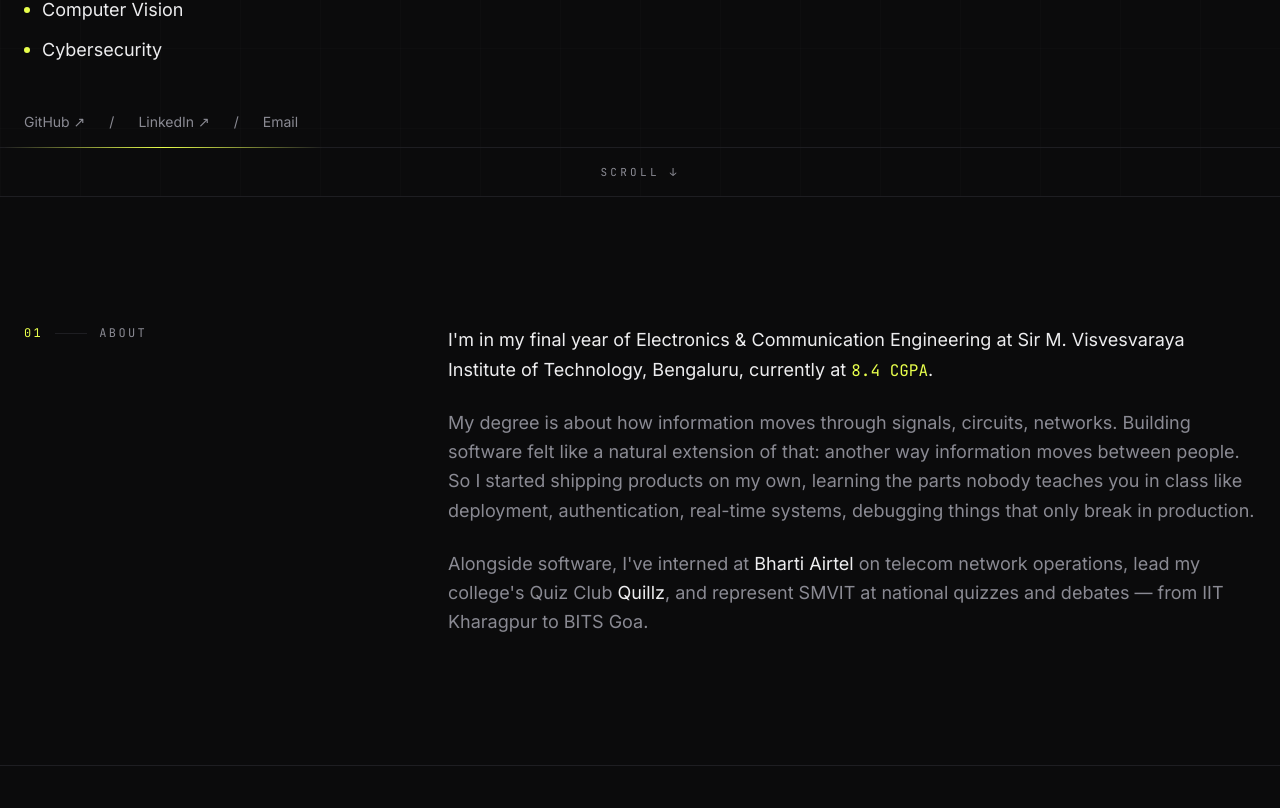
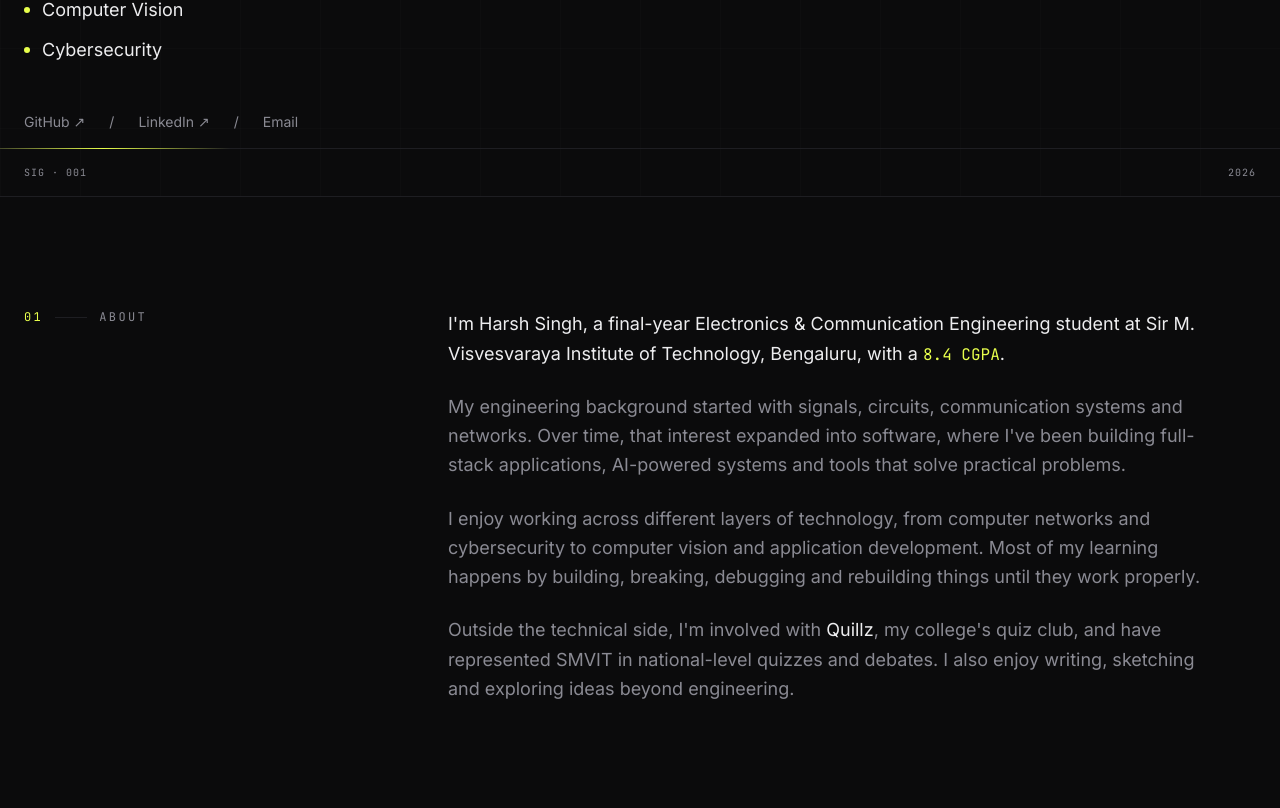
Before and after one commit to Harsh-1701/Portfolio, a Next.js app: page / in a window 1280 px wide. Shown: the part 912-1720 px from the top of the page. Built offline with nearby package versions, Linux system fonts and the light colour scheme.

Commit message:
Refined portfolio layout and sections

```diff
--- a/components/About.tsx
+++ b/components/About.tsx
@@ -2,29 +2,46 @@ import SectionLabel from "./SectionLabel";
 
 export default function About() {
   return (
-    <section id="about" className="px-6 py-32 border-t border-line">
-      <div className="mx-auto max-w-7xl grid md:grid-cols-12 gap-10">
+    <section
+      id="about"
+      className="border-t border-line px-6 py-28"
+    >
+      <div className="mx-auto grid max-w-7xl gap-10 md:grid-cols-12">
         <div className="md:col-span-4">
           <SectionLabel index="01" label="About" />
         </div>
-        <div className="md:col-span-8 space-y-6 text-lg leading-relaxed">
+
+        <div className="md:col-span-8 max-w-3xl space-y-6 text-lg leading-relaxed">
           <p>
-            I'm in my final year of Electronics & Communication Engineering at
-            Sir M. Visvesvaraya Institute of Technology, Bengaluru, currently at{" "}
-            <span className="text-accent font-mono text-base">8.4 CGPA</span>.
+            I'm <span className="text-text">Harsh Singh</span>, a final-year
+            Electronics & Communication Engineering student at Sir M.
+            Visvesvaraya Institute of Technology, Bengaluru, with a{" "}
+            <span className="font-mono text-base text-accent">
+              8.4 CGPA
+            </span>.
           </p>
+
           <p className="text-muted">
-            My degree is about how information moves through signals, circuits,
-            networks. Building software felt like a natural extension of that: another
-            way information moves between people. So I started shipping products on my
-            own, learning the parts nobody teaches you in class like deployment,
-            authentication, real-time systems, debugging things that only break in production.
+            My engineering background started with signals, circuits,
+            communication systems and networks. Over time, that interest
+            expanded into software, where I've been building full-stack
+            applications, AI-powered systems and tools that solve practical
+            problems.
           </p>
+
           <p className="text-muted">
-            Alongside software, I've interned at{" "}
-            <span className="text-text">Bharti Airtel</span> on telecom network operations,
-            lead my college's Quiz Club <span className="text-text">Quillz</span>, and
-            represent SMVIT at national quizzes and debates — from IIT Kharagpur to BITS Goa.
+            I enjoy working across different layers of technology, from
+            computer networks and cybersecurity to computer vision and
+            application development. Most of my learning happens by building,
+            breaking, debugging and rebuilding things until they work properly.
+          </p>
+
+          <p className="text-muted">
+            Outside the technical side, I'm involved with{" "}
+            <span className="text-text">Quillz</span>, my college's quiz club,
+            and have represented SMVIT in national-level quizzes and debates.
+            I also enjoy writing, sketching and exploring ideas beyond
+            engineering.
           </p>
         </div>
       </div>
--- a/components/Hero.tsx
+++ b/components/Hero.tsx
@@ -163,17 +163,12 @@ export default function Hero() {
       </div>
 
       <div className="absolute bottom-0 left-0 right-0">
-
         <SignalLine />
 
-        <div className="mx-auto flex max-w-7xl justify-center px-6 py-4">
-
-          <span className="font-mono text-[11px] uppercase tracking-[0.3em] text-muted">
-            Scroll ↓
-          </span>
-
+        <div className="mx-auto max-w-7xl px-6 py-4 flex justify-between font-mono text-[10px] uppercase tracking-widest text-muted">
+          <span>SIG · 001</span>
+          <span>2026</span>
         </div>
-
       </div>
 
     </section>
--- a/components/Projects.tsx
+++ b/components/Projects.tsx
@@ -4,7 +4,7 @@ import { projects } from "./projects/projectsData";
 
 export default function Projects() {
   return (
-    <section className="border-t border-line px-6 py-32">
+    <section id="work" className="border-t border-line px-6 py-32">
       <div className="mx-auto max-w-7xl">
         <div className="mb-16 grid gap-10 md:grid-cols-12">
           <div className="md:col-span-4">
--- a/components/SignalLine.tsx
+++ b/components/SignalLine.tsx
@@ -1,14 +1,19 @@
 "use client";
+
 import { motion } from "framer-motion";
 
 export default function SignalLine() {
   return (
     <div className="relative h-px w-full overflow-hidden bg-line">
       <motion.div
-        initial={{ x: "-20%" }}
-        animate={{ x: "120%" }}
-        transition={{ duration: 6, repeat: Infinity, ease: "linear" }}
-        className="absolute top-0 h-px w-1/4 bg-gradient-to-r from-transparent via-accent to-transparent"
+        initial={{ x: "-100%" }}
+        animate={{ x: "500%" }}
+        transition={{
+          duration: 6,
+          repeat: Infinity,
+          ease: "linear",
+        }}
+        className="absolute top-0 h-px w-1/5 bg-gradient-to-r from-transparent via-accent to-transparent"
       />
     </div>
   );
```
